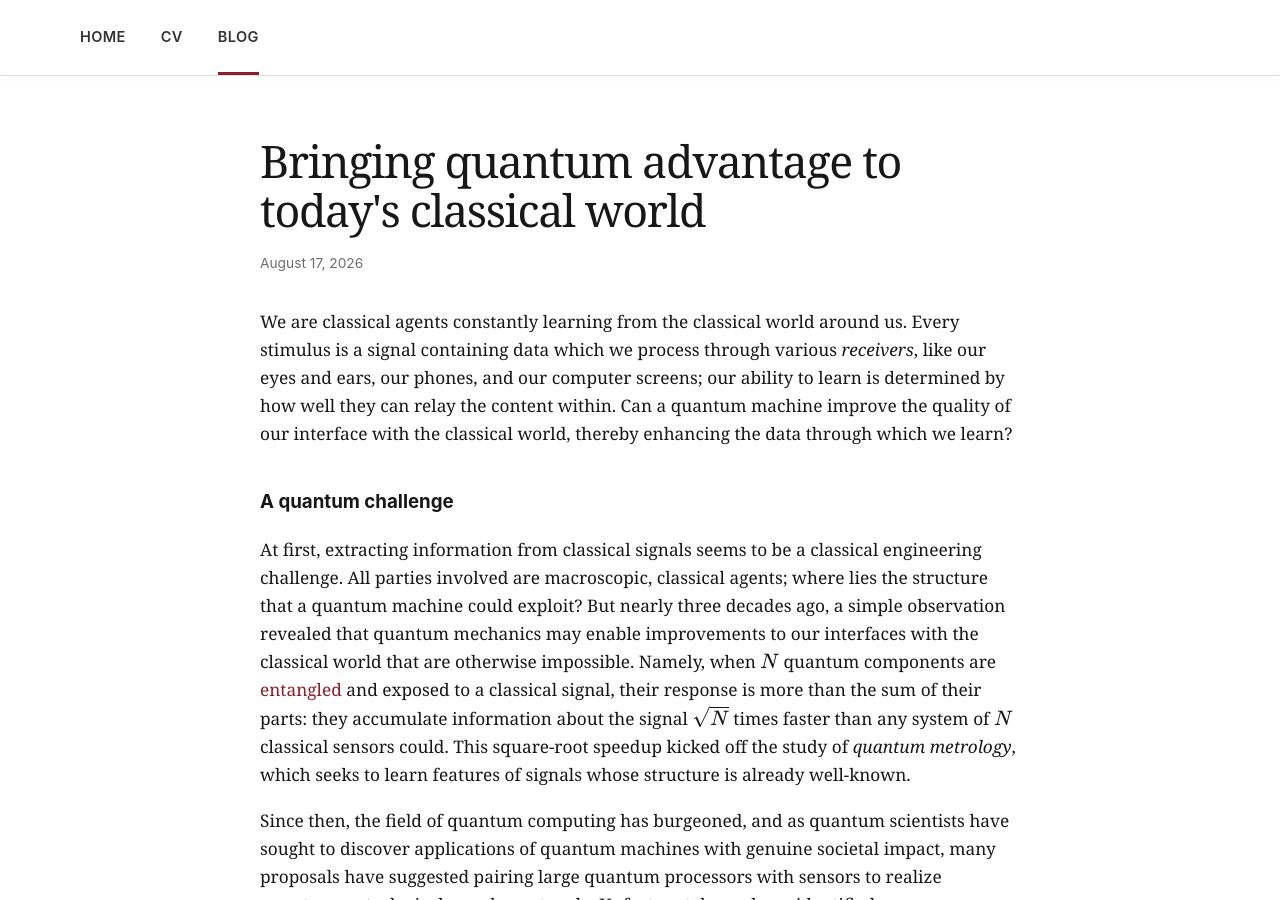
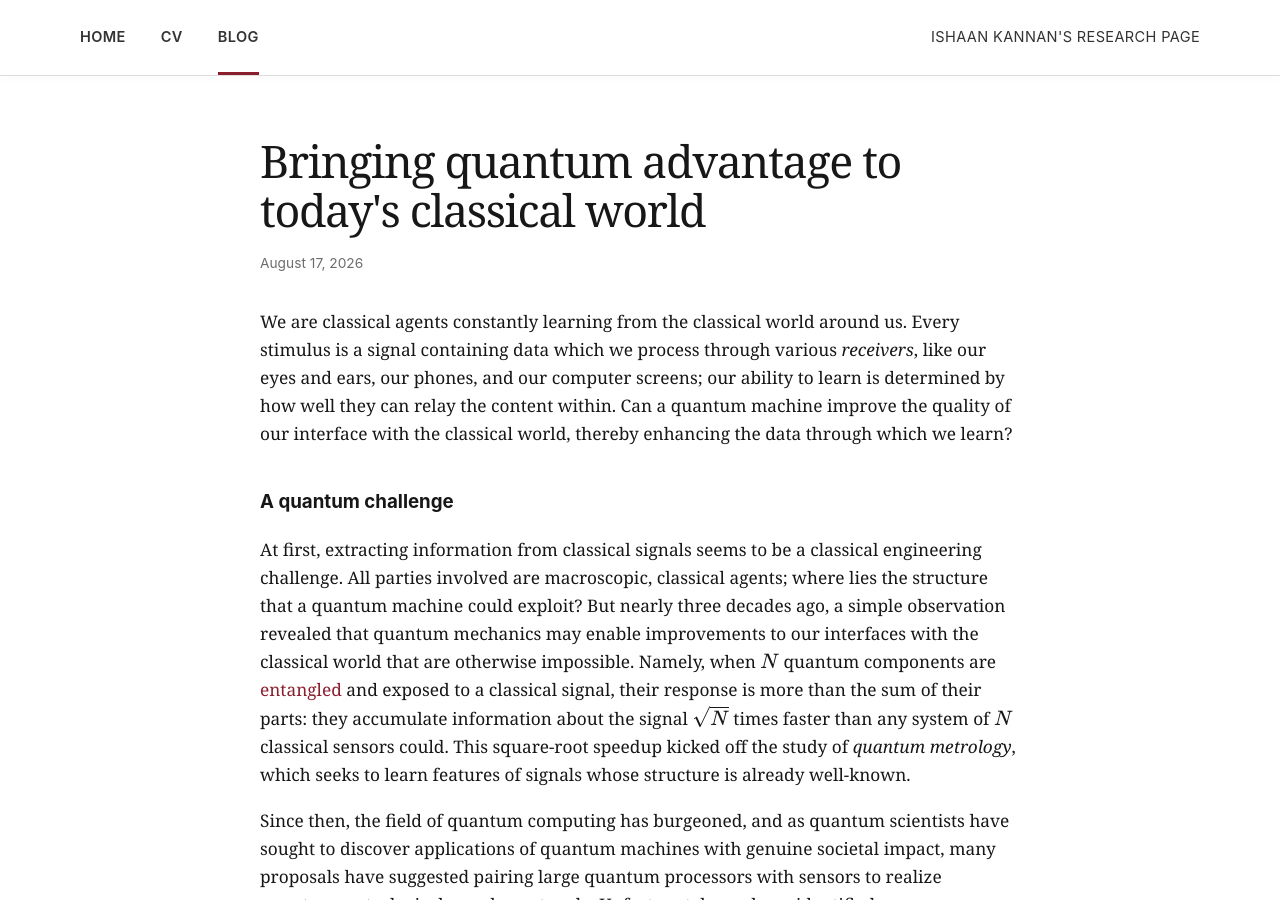
Before and after one commit to ishaan-kannan/ishaan-kannan.github.io, a Jekyll site: the page built from _posts/2026-08-17-bringing-quantum-advantage-to-todays-classical-world.md, in a window 1280 px wide and 900 px high. Built offline with Jekyll 4.4.1, drawn with Linux system fonts in a browser that asks for light colours.

Commit message:
Update post.html

```diff
--- a/_layouts/post.html
+++ b/_layouts/post.html
@@ -4,22 +4,48 @@
   <meta charset="utf-8">
   <meta name="viewport" content="width=device-width, initial-scale=1">
   <title>{{ page.title }} · Ishaan Kannan</title>
-  <link rel="stylesheet" href="/assets/style.css">
+  <link rel="stylesheet" href="/assets/style.css?v=4">
 </head>
+
 <body>
+
   <div class="nav-band">
-    <div class="shell nav-inner">
+    <div
+      class="shell nav-inner"
+      style="justify-content: space-between;"
+    >
+
       <nav style="margin-left:0">
         <a href="/">Home</a>
         <a href="/assets/Ishaan_Kannan_CV.pdf">CV</a>
         <a class="active" href="/blog/">Blog</a>
       </nav>
+
+      <a
+        href="/"
+        style="
+          margin-left: auto;
+          color: #333;
+          font-size: 0.91rem;
+          letter-spacing: 0.025em;
+          text-transform: uppercase;
+          white-space: nowrap;
+        "
+      >
+        Ishaan Kannan's Research Page
+      </a>
+
     </div>
   </div>
+
   <article class="article-shell">
     <h1>{{ page.title }}</h1>
-    <div class="article-meta">{{ page.date | date: "%B %-d, %Y" }}</div>
+    <div class="article-meta">
+      {{ page.date | date: "%B %-d, %Y" }}
+    </div>
+
     {{ content }}
   </article>
+
 </body>
 </html>
```
